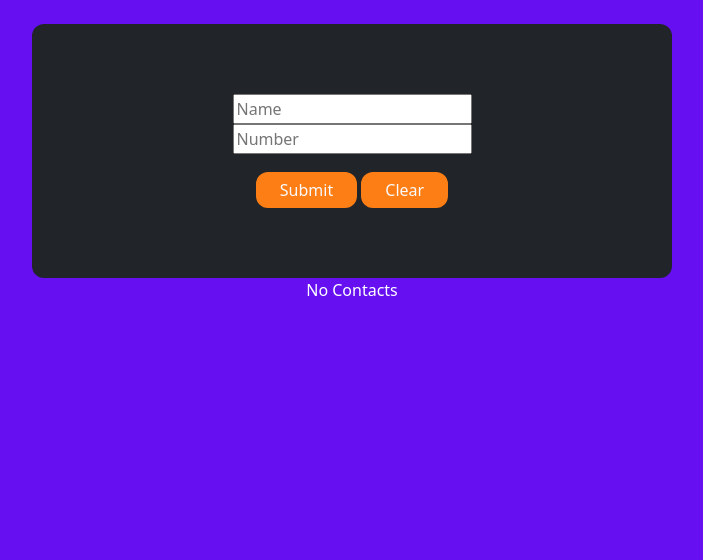
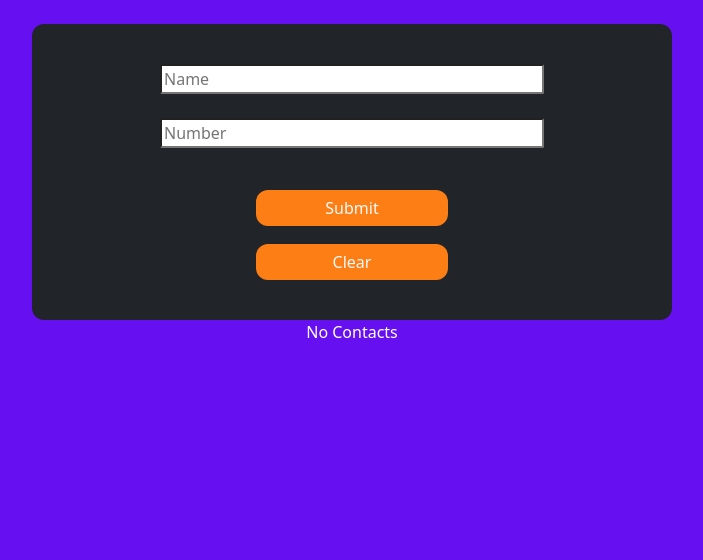
Before and after one commit to banksjazz87/contacts-list, a PHP site: page / in a window 1280 px wide. Shown: the part 72-632 px from the top of the page, without its empty margins (288-991 px from the left). Run offline with PHP 8.4, Linux system fonts and the light colour scheme; data that the repository does not hold is empty.

Commit message:
chore: I extracted a few of the methods that related to the form handling issues and created a seperate class that contains all of the methods

```diff
--- a/assets/form.css
+++ b/assets/form.css
@@ -1,8 +1,15 @@
+#main {
+    background-color: var(--bs-indigo);
+}
+
 #main_form {
     width: 50vw;
+    display: flex;
+    flex-direction: column;
+    align-items: center;
     margin: 24px auto auto auto;
     background-color: var(--bs-dark);
-    padding: 70px 50px 70px 50px;
+    padding: 40px 50px 40px 50px;
     border-radius: 12px;
     text-align: center;
 }
@@ -11,9 +18,15 @@
     margin-top: 18px;
     background-color: var(--bs-orange);
     border-radius: 12px;
+    width: 15vw;
     border-style: none;
     padding: 6px 24px 6px 24px;
     color: var(--bs-light);
+}
+
+.input {
+    width: 30vw;
+    border-radius: 2px;
 }
 
 .submit:hover {
--- a/assets/index.css
+++ b/assets/index.css
@@ -1,7 +1,3 @@
-#main {
-    background-color: var(--bs-indigo);
-}
-
 #contact_container {
     display: flex;
     flex-direction: column;
--- a/modules/form.php
+++ b/modules/form.php
@@ -7,18 +7,23 @@
     <link href="https://cdn.jsdelivr.net/npm/bootstrap@5.2.0-beta1/dist/css/bootstrap.min.css" rel="stylesheet" integrity="sha384-0evHe/X+R7YkIZDRvuzKMRqM+OrBnVFBL6DOitfPri4tjfHxaWutUpFmBp4vmVor" crossorigin="anonymous">
     </head>
 <style>
-    <?php require "../assets/form.css" ?>
+    <?php require '../assets/form.css'; ?>
 </style>
-<form id="main_form" method="post" action="/public/index.php" class="col-lg-1" >
-    <input type="text" name="name" placeholder="Name"/>
+
+<body id="main">
+<form id="main_form" method="post" action="/public/index.php">
+    <input type="text" name="name" placeholder="Name" class="input"/>
     <br/>
 
-    <input type="text" name="number" placeholder="Number"/>
+    <input type="text" name="number" placeholder="Number" class="input"/>
     <br/>
 
     <input type="submit" value="Submit" class="submit"/>
     <input type="submit" value="Clear" name="clear" class="submit"/>
 
 </form>
+</body>
+
 <script src="https://cdn.jsdelivr.net/npm/bootstrap@5.2.0-beta1/dist/js/bootstrap.bundle.min.js" integrity="sha384-pprn3073KE6tl6bjs2QrFaJGz5/SUsLqktiwsUTF55Jfv3qYSDhgCecCxMW52nD2" crossorigin="anonymous"></script>
+
 </html>
--- a/public/index.php
+++ b/public/index.php
@@ -1,67 +1,23 @@
 <?php
     require('../modules/contact.php');
-
-    function searchForValue($arr, $value) {
-        foreach ( $arr as $currentItem ) {
-            $currentName = $currentItem->get_name();
-            if ( $currentName == $value ) {
-                return true;
-            }
-        }
-    }
     session_start();
-
-    function checkForCurrentContacts(){
-    if ( !isset($_SESSION["arrContacts"]) ) {
-        $_SESSION["arrContacts"] = array();
-        $currentContact = new Contact($_POST["name"], $_POST["number"]);
-        array_push($_SESSION["arrContacts"], $currentContact);
-    } else {
-        if ( searchForValue($_SESSION["arrContacts"], $_POST["name"] )){
-            echo "<script type='text/javascript' language='javascript'>alert('Contact already exists in your contacts');</script>";
-        } else {
-        $currentContact = new Contact( $_POST["name"], $_POST["number"] );
-        array_push($_SESSION["arrContacts"], $currentContact);
-
-        }
-    }
-}
-
-
-    checkForCurrentContacts();
-
-    function checkForClearRequest(){
-        if ( isset($_POST["clear"]) ) {
-            session_destroy();
-            unset($_POST["clear"]);
-        }
-    }
-
-    checkForClearRequest();
-
 ?>
-
-<body id="main">
 <?php
     //declare(strict_types=1);
    // require_once dirname(__DIR__) . '/vendor/autoload.php';
-    require('../modules/header.php');
-    require('../modules/footer.php');
-    require('../modules/form.php');
+   require('../modules/header.php');
+   require('../modules/footer.php');
+   require('../modules/form.php');
+   require('../methods/formMethods.php');
 
-    function allUniqueNames($arr) {
-        $namesArray = array();
-        foreach ( $arr as $name ) {
-            $currentName = $name->get_name();
-            array_push($namesArray, $currentName);
-        }
-
-        return array_unique($namesArray);
-    }
+    //Instatiate a new instance of the the formHandler found in the formMethods file in the methods folder
+    $formTests = new FormHandler();
+    $formTests->checkForCurrentContacts();
+    $formTests->checkForClearRequest();
 ?>
 
+<link href="../assets/index.css" rel="stylesheet" />
 <div id="contact_container">
-
 <?php
     if (isset($_POST["name"]) && strlen($_POST["name"]) > 0) {
         $allCurrentContacts = $_SESSION["arrContacts"];
@@ -77,6 +33,3 @@
 
 ?>
 </div>
-</body>
-
-<link href="../assets/index.css" rel="stylesheet" />
```
Also changed, not shown: methods/formMethods.php (added, +34 -0 lines).
